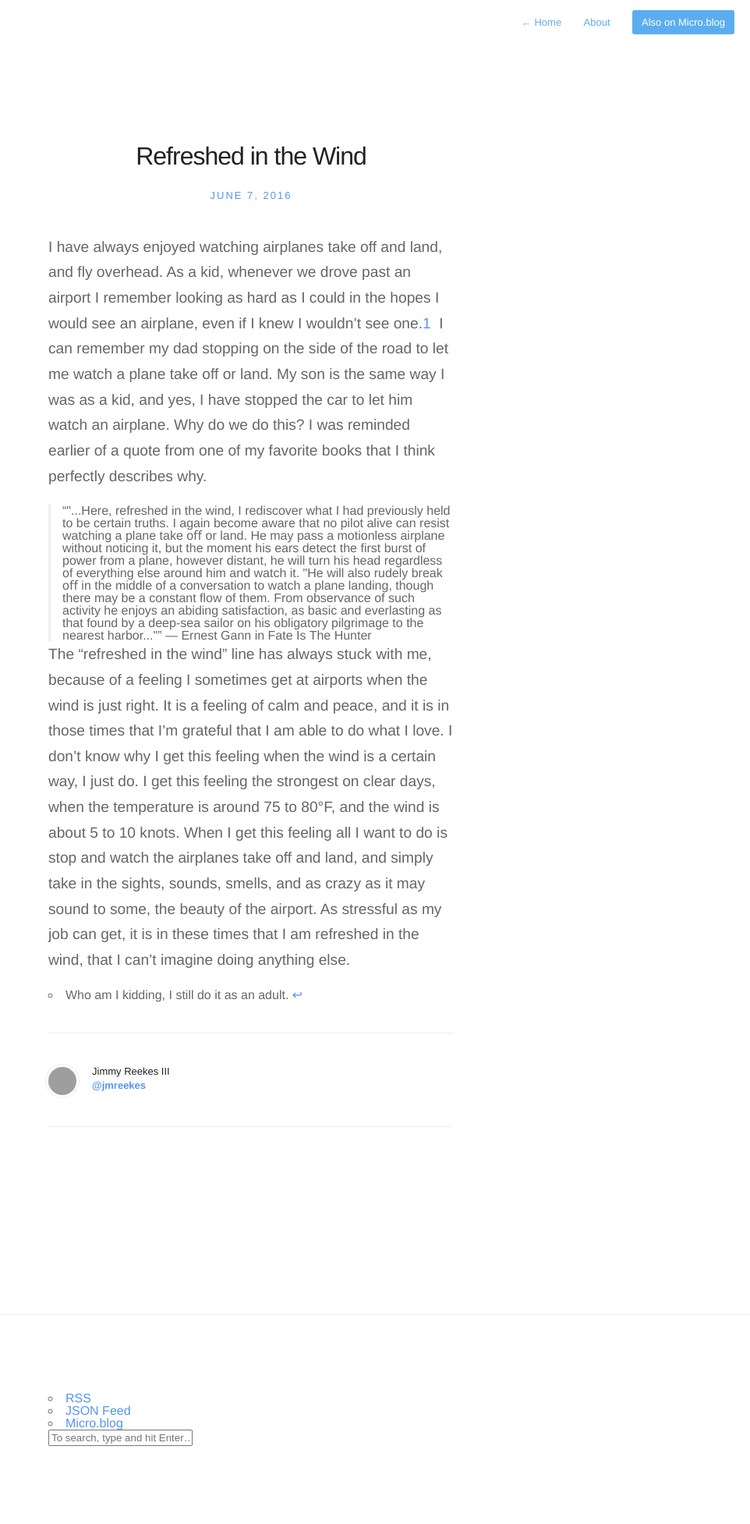
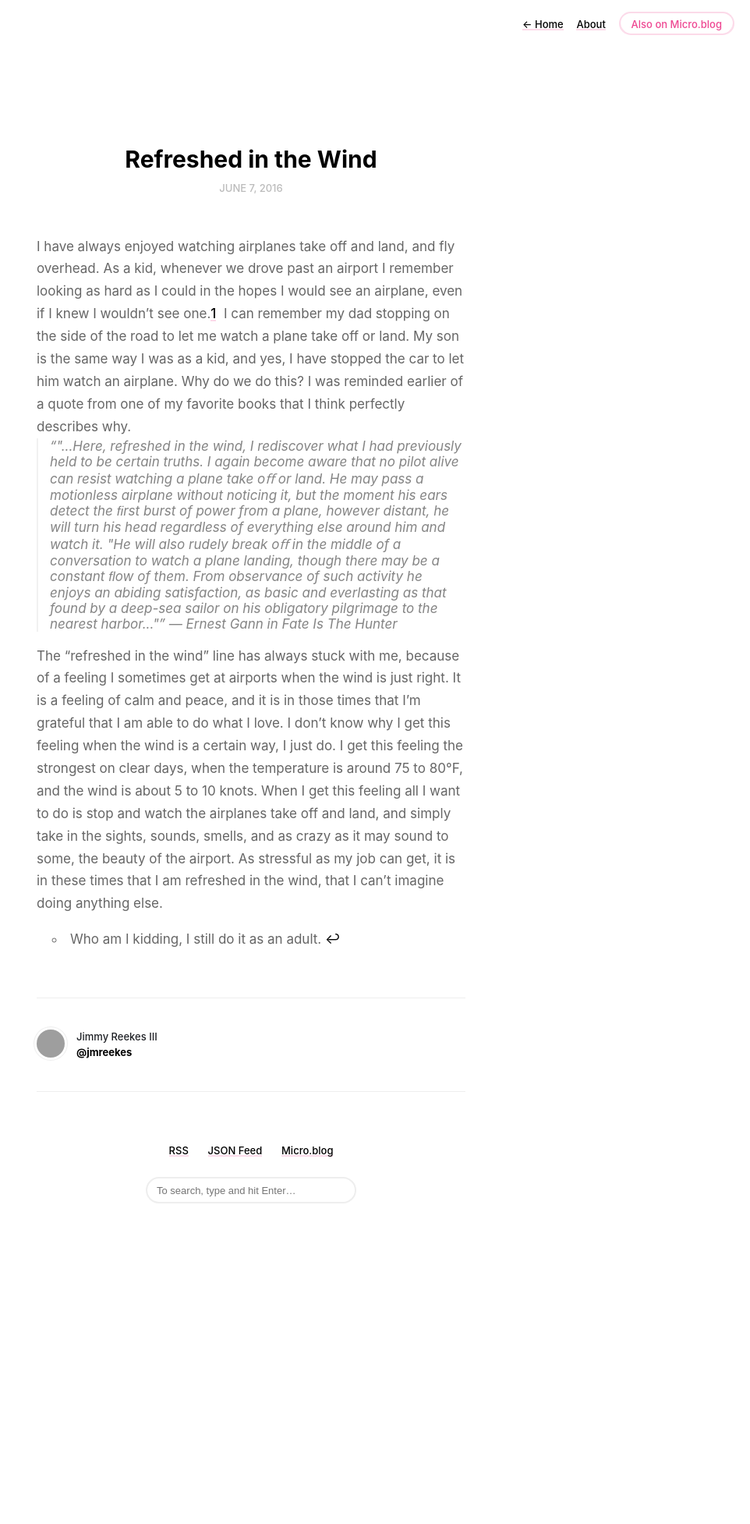
Before and after one commit to jmreekes/jmreekes.github.io, a Jekyll site: the page built from _posts/2016-06-07-refreshed-in-the.md, in a window 1280 px wide. Shown: the whole page at 78% size, without its empty margins (318-1280 px from the left). Built offline with Jekyll 4.4.1, drawn with Linux system fonts in a browser that asks for light colours; after the commit the page ends 1623 px from its top, so only the background shows below that; grey boxes are pictures that could not be loaded.

Commit message:
Mirroring from Micro.blog.

```diff
--- a/assets/css/style.css
+++ b/assets/css/style.css
@@ -8,287 +8,224 @@ html,body,div,span,applet,object,iframe,h1,h2,h3,h4,h5,h6,p,blockquote,pre,a,abb
 	display: table;
 	clear: both;
 }
-.hidden { display: none; }
-
-/* Icons */
-@font-face {
-	font-family: 'icons';
-		src: url('../fonts/icons.eot');
-		src: url('../fonts/icons.eot#iefix') format('embedded-opentype'),
-		url('../fonts/icons.woff') format('woff'),
-		url('../fonts/icons.ttf') format('truetype'),
-		url('../fonts/icons.svg#icons') format('svg');
-	font-weight: normal;
-	font-style: normal;
+.hidden {
+	display: none;
 }
 
-[class^="icon-"]:before, [class*=" icon-"]:before {
-	font-family: "icons";
-	font-style: normal;
-	font-weight: normal;
-	speak: none;
-	display: inline-block;
-	text-decoration: inherit;
-	text-align: center;
-	font-variant: normal;
-	text-transform: none;
-	line-height: 1em;
-}
-.icon-facebook:before { content: '\e802'; }
-.icon-facebook-squared:before { content: '\e800'; }
-.icon-twitter:before { content: '\e801'; }
-.icon-twitter-1:before { content: '\e804'; }
-.icon-facebook-circled:before { content: '\e805'; }
-.icon-twitter-circled:before { content: '\e806'; }
-.icon-facebook-rect:before { content: '\e803'; }
-
 /* Spacing */
-.post h1, h3, h4, h5, p, .post-body ul, #post-list li, pre {
-margin-bottom: 20px;
+.highlight, .post h1, h2, h3, p, .post-body ul, .dates, .post-body li, .bio li, video, pre ::before {
+	margin-top: 1em;
 }
 
 /* Base */
-html, body { height: 100%; }
+html, body {
+	height: 100%;
+}
 
 body {
-	font:16px/1 "Helvetica Neue", Helvetica, Arial, sans-serif;
+	font: 17px "Avenir Next", Avenir, "-apple-system", Helvetica, Arial, sans-serif;
 	color: #666;
-	-webkit-font-smoothing: antialiased;
 	text-rendering: optimizeLegibility;
 }
 
-h1 {
-	font-size: 30px;
-	letter-spacing: -1px;
-	color: #222;
-	font-weight: bold;
-}
-
-h2 {
-	font: italic 19px/1.3em Georgia,serif;
-	color: #bbb;
-}
+/* Profile */
 
 .profile #wrapper {
-	padding: 100px 40px 0px;
-	max-width: 600px;
 	margin: 0 auto;
-}
-
-.profile #header {
-	border-bottom: 1px solid #eee;
-	margin-bottom: 40px;
-	padding-bottom: 40px;
 	text-align: center;
-	position: relative;
+	padding: 80px 0;
 }
 
 .profile #avatar {
 	display: inline-block;
 	width: 80px;
 	height: 80px;
-	border-radius: 50%;
-	margin-bottom: 20px;
+	margin-bottom: 1em;
+	border-radius: 40px;
 }
 
-.profile h1 {
+.profile h4 {
+	color: #aaa;
+	margin-top: 0;
 	font-weight: 400;
-	letter-spacing: 0px;
-	font-size: 20px;
-	color: #222;
 }
 
-.profile h2 {
-	font-size: 20px;
-	  font-weight: 300;
-	  color: #aaa;
-	  margin-top: 10px;
-	  font-family: 'Helvetica Neue', Helvetica, Arial, sans-serif;
-	  font-style: normal;
+.bio p:first-child {
+	margin-top: 0;
+}
 
+.bio li {
+	list-style-position: outside;
 }
+
+/* Nav */
 
 nav.main-nav {
 	padding: 20px 20px 0;
-
-	/*max-width: 600px;*/
-	/*width:100%;*/
 	background: #fff;
 	background: rgba(255,255,255,.90);
 	margin: 0 auto;
 	text-align: right;
-	/*position: fixed;*/
 	z-index: 100;
 }
 
 nav.main-nav a {
 	top: 8px;
 	right: 6px;
-	padding: 8px 12px;
-	color: #5badf0;
+	color: #000;
 	font-size: 13px;
-	/*font-weight: bold;*/
 	line-height: 1.35;
-	border-radius: 3px;
-
+	font-weight: 500;
+	margin-left: 12px;
 }
 nav.main-nav a.cta {
-	background: #5badf0;
-	color: #fff;
+	background: #fff;
+	color: #ee4792;
+	padding: 6px 14px;
+	border: 2px solid #fcdae9;
+	border-bottom: none;
+	border-radius: 20px;
+	white-space: nowrap;
+}
+
+nav.main-nav a.cta:hover {
+	background: #fcdae9;
+	color: #ee4792;
 	margin-left: 12px;
 }
 
 #wrapper {
-  max-width: 600px;
-  margin: 0 auto;
-  padding: 60px 40px 100px 40px;
-}
-
-#wrapper.home {
 	max-width: 600px;
 	margin: 0 auto;
-	padding: 0px 40px 20px 40px;
+	padding: 25px;
 }
 
 .home #avatar {
 	float: right;
 	width: 40px;
 	height: 40px;
-	border-radius: 50%;
 }
 
 /* Typography */
-/*Accent color*/
-a,
-#title,
-#post-list a:hover,
-#post-list li:hover .dates,
-#title:hover {
-	text-decoration: none;
-	color: #5badf0;
-	color: #5694f1;
+
+p, li {
+	line-height: 1.7;
 }
 
-p a { color: #5694f1; }
-
-/*Transitions*/
-a,
-#post-nav a,
-#post-list a	{
-	-webkit-transition: all 0.15s ease;
-	-moz-transition: all 0.15s ease;
-	-ms-transition: all 0.15s ease;
-	-o-transition: all 0.15s ease;
-	transition: all 0.15s ease;
+h1, h2, h3 {
+	color: #000;
 }
 
-ul 	{ margin:0; padding:0; }
-li	{ list-style-type:circle; list-style-position:inside; }
-
-/* Line Height */
-#post-body, p { line-height:1.7; font-size: 120%; }
-
-b, strong { font-weight: 500;
-  color: #1E2025; }
-em, i { font-style: italic; }
-
-#title {
-	display: inline-block;
-	line-height: 100%;
-	font-weight: 500;
-	font-size: 19px;
-	margin: 0;
-	padding-bottom: 20px;
+h1 {
+	font-size: 30px;
+	font-weight: bold;
 }
 
-.description {
-	float: right;
-	font: italic 14px/1.4em Georgia,serif;
-	color: #aaa;
+h2 {
+	font-size: 25px;
+	font-weight: 600;
+}
+
+h3 {
+	font-size: 20px;
+	font-weight: 500;
+}
+
+p.small {
+	font-size: 14px;
+	display: block;
+}
+
+code.highlighter-rouge {
+	background-color: #F5F5F5;
+	border-radius: 5px;
+	display: inline-block;
+	padding: 5px 8px;
+	color: #7F7F7F;
+	font-size: 15px;
+	line-height: 1.35;
+	font-style: italic;
+}
+
+/*Accent color*/
+
+a {
+	text-decoration: none;
+	color: #000;
+}
+
+nav.main-nav a, #footer a, #post-nav a, p a {
+	color: #000;
+	font-weight: 500;
+	box-shadow: inset 0 -2px 0 #fcdae9;
+	transition: all .35s;
+  transition-timing-function: cubic-bezier(.7, 0, .3, 1);
+}
+
+nav.main-nav a:hover, #footer a:hover, #post-nav a:hover, p a:hover {
+	box-shadow: inset 0 -25px 0 #fcdae9;
 }
 
 
+ul 	{ margin:0; padding:0; }
+li	{ list-style-type:circle; list-style-position:inside;}
 
-.home h1 {
-	font-size: 30px;
-	letter-spacing: -1px;
-	color: #222;
-	font-weight: bold;
+/* Post */
+
+.post-body li {
+	padding-left: 20px;
+	list-style-type: circle !important;
 }
 
-.home h2 {
-	font: italic 19px/1.3em Georgia,serif;
-	color: #bbb;
+.post-body li:last-child {
+	margin-bottom: 1.5em;
+}
+
+b, strong {
+	font-weight: 500;
+  color: #1E2025;
+}
+em, i {
+	font-style: italic;
 }
 
 .post header {
 	text-align:center;
-
-}
-
-.post h1 {
-	margin-bottom: 20px;
-	color: #222;
-	font: 300 32px/1.4em "Helvetica Neue", Helvetica,Arial,sans-serif;
-}
-
-.post h2 {
-	margin-bottom: 40px;
-	  font: 300 24px/1.5 "Helvetica Neue",Helvetica,Arial,sans-serif;
-	  color: #111;
-}
-
-
-.post h2.headline {
-	/*font: italic 22px/1.3em Georgia,serif;*/
-	font: normal 13px/1.5em "Helvetica Neue",Helvetica,Arial,sans-serif;
-	margin: -5px 0 40px 0;
-	color: #b2b9be;
-	  font-size: 13px;
-	  text-transform: uppercase;
-	  letter-spacing: 2px;
-	  /*margin-top: 15px;*/
-	  display: inline-block;
-}
-
-#post-list h2 {
-	font: normal 17px/1.5em "Helvetica Neue",Helvetica,Arial,sans-serif;
-	color: #aaa;
-	max-width: 400px;
-	margin-top: 2px;
-}
-
-h3, h4, h5 { color:#333; }
-
-h3 { font-size:20px; font-weight: 400; }
-h4 { font-size:16px; font-weight:bold; }
-h5 { font-size:15px; font-weight: bold; }
-
-h6 {
-	font-size: 13px;
-	font-weight: bold;
-	color: #666;
-	margin-bottom: 6px;
-}
-
-p.small {
-	color: #bbb;
-	font-size: 14px;
-	line-height: 1.5;
-	display: block;
 }
 
 blockquote {
 	padding-left: 15px;
-	border-left: 3px solid #eee;
+	border-left: 2px solid #eee;
+	opacity: 0.8;
+	font-style: italic;
 }
 
 hr {
 	display: block;
 	border: none;
+	height: 2px;
+	margin: 34px 0 40px 0;
+	background: #eee;
+	width: 30%;
+	text-align: center;
+}
+
+span.separator {
+	display: block;
+	margin: 42px 0 48px 0;
+	width: 100%;
+}
+
+span.divider {
+	display: block;
+	width: 100%;
+	background-color: #eee;
 	height: 1px;
-	margin: 40px auto;
-	background: #eee;
+	margin: 0 auto;
+}
+
+span.separator:last-child {
+	display: none;
 }
 
 span.code { font-family:Menlo, Monaco, Courier; background-color:#EEE; font-size:14px; }
@@ -296,17 +233,15 @@ span.code { font-family:Menlo, Monaco, Courier; background-color:#EEE; font-size
 pre	{
 	font-family:Menlo, Monaco, Courier;
 	white-space:pre-wrap;
-	/*border: 1px solid #ddd;*/
 	padding:20px;
 	background-color:#fdfdfd;
-	/*font-size:14px;*/
 	overflow:auto;
-	border-radius: 3px;
+	border-radius: 5px;
 	background: #272b2d;
-	  font-family: 'Source Code Pro',Menlo,monospace;
-	  font-size: 13px;
-	  line-height: 1.5em;
-	  font-weight: 500;
+  font-family: "Source Code Pro",Menlo,monospace;
+  font-size: 13px;
+  line-height: 1.5em;
+  font-weight: 500;
 	color: #d0d4d7;
 
 }
@@ -355,26 +290,16 @@ thead th,th {
 img {
 	width: 100%;
 	max-width: 100%;
-	border-radius: 3px;
-}
-
-/* Made with Cactus Badge */
-#badge {
-	position: absolute;
-	bottom: 8px;
-	right: 8px;
-	height: 48px;
-	width: 48px;
+	height: auto;
+	border-radius: 5px;
 }
 
 /*=========================================
 Post List
 =========================================== */
-#post-list,#archive-list {
-	margin-top: 100px;
-}
 
-#post-list li,#archive-list li {
+
+#post-list li {
 	list-style-type: none;
 }
 
@@ -382,77 +307,43 @@ Post List
 	margin-bottom: 0;
 }
 
-#post-list li+li {
-	padding-top: 20px;
-	border-top: 1px solid #eee;
+#post-list h2 {
+	margin-top: 0;
+	line-height: 1.35;
 }
 
-#post-list a {
-	color: #333;
-	display: block;
-	font: bold 19px/1.7 "Helvetica Neue",helvetica,Arial,sans-serif;
-}
+/* Footer */
 
-#post-list .dates {
-	float: right;
-	position: relative;
-	top: 1px;
-	font: 300 16px/1.8 "Helvetica Neue",helvetica,Arial,sans-serif;
-	color: #bbb;
-	padding-left: 20px;
-}
-
-#post-list-footer {
-	border-top: 1px solid #eee;
-	margin-top: 20px;
-	padding-top: 100px;
-}
-
-#archive-link {
-	display: inline-block;
-	font-size: 13px;
-	font-weight: bold;
-	border-radius: 4px;
-	padding: 3px 10px 6px;
-	box-shadow: 0 0 0 1px hsla(207,83%,80%,1);
-}
-
-#archive-link:hover {
-	background: #5694f1;
-	color: #fff;
-	box-shadow: 0 0 0 1px #5694f1;
-}
-
-#archive-link span {
-	position: relative;
-	top: 0;
-	font-size: 17px;
+footer #wrapper {
+	margin: 0 auto;
+	text-align: center;
+	padding: 35px 0 80px 0;
 }
 
 #footer {
-	box-shadow: inset 0 1px 0 #eee;
-	padding: 40px 0 0 0;
-	margin-top: 100px;
+	text-align: center;
 }
 
-/* Post Page */
-#header {
-	border-bottom: 1px solid #eee;
+#footer a {
+	color: #000;
+	font-size: 13px;
+	line-height: 1.35;
+	font-weight: 500;
 }
 
-.post {
-	margin: 80px 0 0 0;
+#footer li {
+	display: inline;
+	padding: 0 10px;
 }
 
 #post-meta {
 	font-size: 13px;
 	font-weight: bold;
-	line-height: 1.4;
+	line-height: 1.5;
 	border-top: 1px solid #eee;
 	padding-top: 40px;
-	margin-bottom: 40px;
 	padding-bottom: 40px;
-	margin-top: 40px;
+	margin-top: 60px;
 	color:#444;
 	border-bottom: 1px solid #eee;
 }
@@ -469,33 +360,20 @@ Post List
 }
 
 #post-meta div {
-	margin: 0 25px 0 0;
 	float: left;
 }
 
-#sharing {
-	float: right;
-	margin: -2px;
+/* Post Page */
+#header {
+	border-bottom: 1px solid #eee;
 }
 
-#sharing a {
-	font-size: 20px;
-	font-size: 23px;
-	margin-left: 1px;
-	margin-top: 4px;
-	color: #d4d4d4;
-	display: inline-block;
-	vertical-align: middle;
-}
-
-#sharing a:hover {
-	/*color: #444;*/
-	opacity: 0.8;
+.post {
+	margin: 120px 0 0 0;
 }
 
 /* Post Navigation */
 #post-nav {
-	border-top:1px solid #eee;
 	text-align:center;
 	padding-top:20px;
 	font-size:13px;
@@ -504,11 +382,6 @@ Post List
 }
 
 #post-nav span {
-	-webkit-transition: all 0.1s linear;
-	-moz-transition: all 0.1s linear;
-	-ms-transition: all 0.1s linear;
-	-o-transition: all 0.1s linear;
-	transition: all 0.1s linear;
 	position: relative;
 }
 
@@ -525,129 +398,78 @@ Post List
 	padding: 1px;
 }
 
-#post-nav span.prev:hover .arrow {
-	left: -4px;
-}
-
-#post-nav span.next:hover .arrow {
-	right: -4px;
-}
-
-#post-nav span.prev:hover {
-	left: -3px;
-}
-
-#post-nav span.next:hover {
-	right: -3px;
-}
-
-/* Archive */
-h1.archive {
-	margin-bottom: 0px;
-}
-
-h2.month {
-	width: 100%;
-	font: bold 13px/1 "Helvetica Neue",helvetica,Arial,sans-serif;
-	text-transform: uppercase;
-	margin-top: 40px;
-	margin-bottom: 10px;
-	padding-bottom: 10px;
-	border-bottom: 1px solid #eee;
-}
-
-#archive-list li:last-child {
-	margin-bottom: 0;
-}
-
-#archive-list a {
-	display: block;
-	font: bold 17px/1.7 "Helvetica Neue",helvetica,Arial,sans-serif;
-	color: #333;
-}
-
-#archive-list .dates {
-	float: right;
-	position: relative;
-	top: 1px;
-	font: 300 17px/1.7 "Helvetica Neue",helvetica,Arial,sans-serif;
-	color: #bbb;
-}
-
-#archive-list li a:hover,#archive-list li:hover .dates {
-	color: #5694f1;
-}
-
 #post-meta img.avatar {
   height: 36px;
   width: 36px;
   float: left;
-  border-radius: 50%;
-  margin-top: 3px;
-  margin-right: 20px;
+  margin-right: 15px;
   box-shadow: 0 0 0 3px #fff, 0 0 0 4px #eee;
+	border-radius: 50%;
 }
 
-#post-list.archive.readmore h3{
+/* Others */
 
-	  font: 400 20px "Helvetica Neue", Helvetica,Arial,sans-serif;
-	  margin-bottom: 30px;
+.dates {
+	font-weight: 500;
+	font-size: 13px;
+	color: #bbb;
+	width: 100%;
+	text-transform: uppercase;
+	padding-top: 5px;
 }
 
-#post-list.archive.readmore a{
-	font: 400 16px/1.6 "Helvetica Neue",helvetica,Arial,sans-serif;
-	color: #5694f1;
+h2.headline {
+	margin-top: 0;
+	margin-bottom: 50px;
 }
 
-#post-list.archive.readmore a:hover{
-	opacity: 0.8;
-}
+/* Form */
 
-#post-list.archive.readmore .dates{
-	font: 300 16px/1.6 "Helvetica Neue",helvetica,Arial,sans-serif;
-}
-#sharing a.facebook {
-  background: #4361b3;
-}
-#sharing a.twitter {
-  background: #4fafed;
-}
-
-#sharing a {
-  font-size: 20px;
-  font-size: 13px;
-  font-weight: bold;
-  color: #fff;
-  padding: 6px 10px;
-  border-radius: 4px;
-  margin-left: 2px;
+#search input.field {
+	width: 270px;
+	height: 34px;
+	font-size: 13px;
+	font-weight: 400;
+	padding-left: 12px;
+	border: 2px solid #eee;
+	margin-top: 20px;
+	border-radius: 17px;
+	-webkit-appearance: none;
 }
 
 /* Media Queries */
 @media screen and (max-width: 540px) {
-	#wrapper { padding:20px 20px 20px 20px;}
-	#header { margin-bottom: 60px; border-bottom: 1px solid #eee; }
-	.post { margin: 40px 0; }
-	#footer { margin-top: 60px; }
 
-	#post-list, #archive-list { margin-top: 0; }
-	#post-meta { margin-top: 60px; }
+	footer #wrapper {
+		padding: 35px 0 60px 0;
+	}
 
-	#title { font-size: 17px; }
-	#post-list .dates { display: none; }
+	.profile #wrapper {
+		margin: 0 auto;
+		text-align: center;
+		padding: 70px 0 40px 0;
+	}
 
-	#post-list-footer { margin-top: 20px; padding-top: 40px; }
+	#post-meta {
+		padding-top: 30px;
+		padding-bottom: 30px;
+		margin-top: 60px;
+	}
 
-	h1 { font-size: 26px; }
-	.post h2.headline { font-size: 13px; }
-	.post h1 { font-size:24px; }
-	.post h2 { font-size:20px; }
+	.post {
+		margin: 50px 0;
+	}
+
+	h1 {
+		font-size: 24px;
+	}
+
+	h2 {
+		font-size: 22px;
+	}
+
+	h3 {
+		font-size: 19px;
+	}
+
 }
-
-.mapping_github {
-	padding-top: 12px;
-	padding-bottom: 12px;
-}
-
-.github_help {
-}
```
